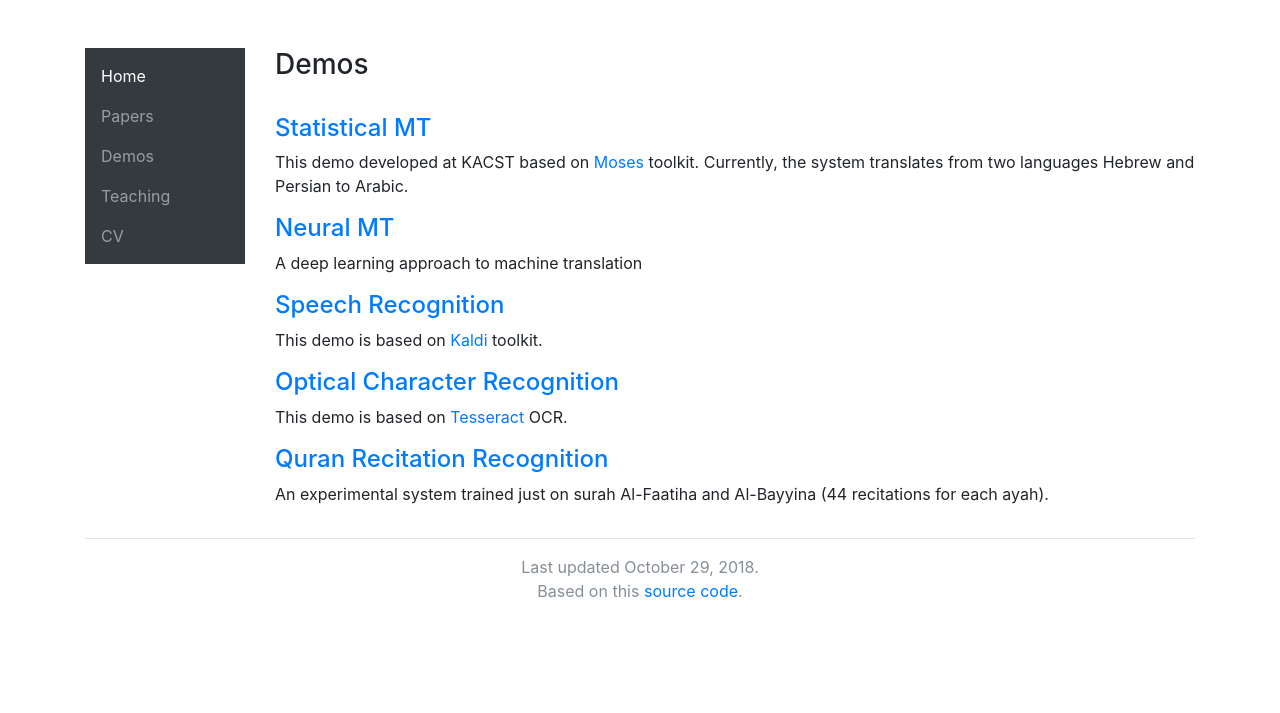
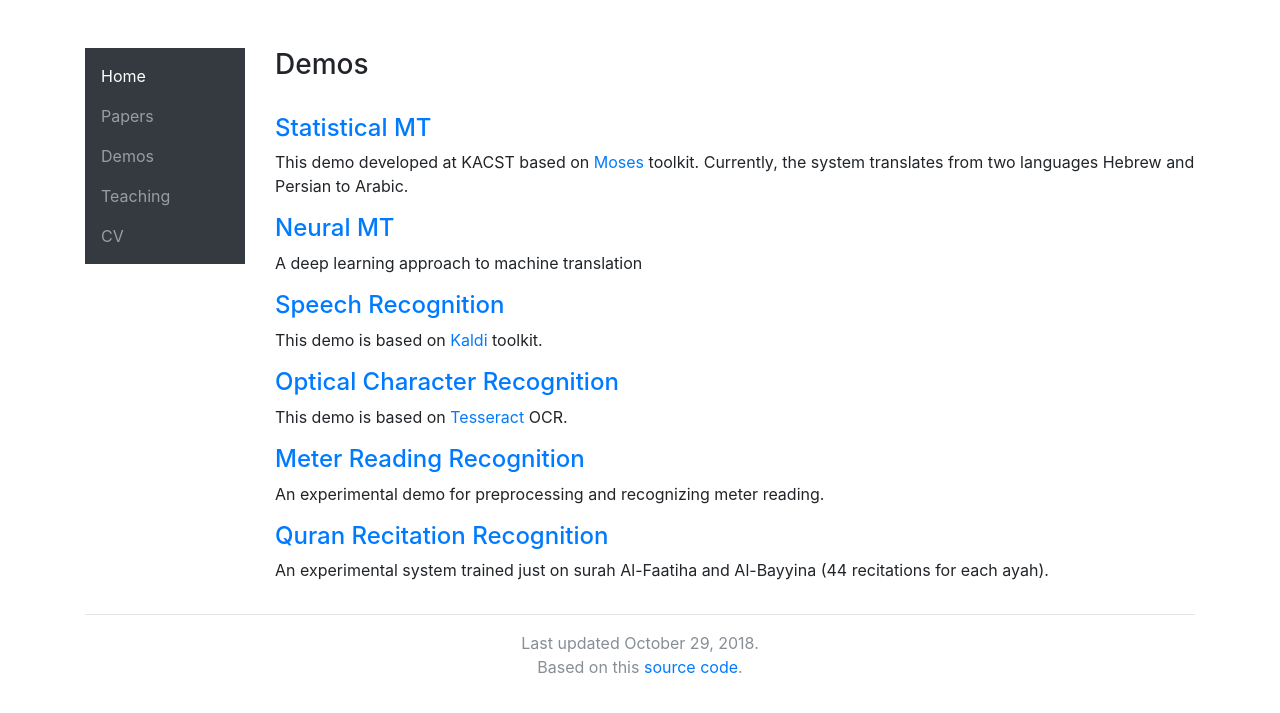
Before and after one commit to asrajeh/asrajeh.github.io, a Jekyll site: the page built from demos.html, in a window 1280 px wide. Shown: the top 713 px of the page. Built offline with Jekyll 4.4.1, drawn with Linux system fonts in a browser that asks for light colours; nearby versions of some CDN libraries.

Commit message:
Update demos.html

```diff
--- a/demos.html
+++ b/demos.html
@@ -27,6 +27,11 @@ This demo is based on <a href="http://kaldi-asr.org/">Kaldi</a> toolkit.
 This demo is based on <a href="https://github.com/tesseract-ocr/tesseract">Tesseract</a> OCR.
 </dl>
 
+<h4><a href="http://asrajeh.ddns.net/meter/">Meter Reading Recognition</a></h4>
+<dl>
+An experimental demo for preprocessing and recognizing meter reading.
+</dl>
+
 <h4><a href="http://asrajeh.ddns.net/qrr/">Quran Recitation Recognition</a></h4>
 <dl>
 An experimental system trained just on surah Al-Faatiha and Al-Bayyina (44 recitations for each ayah).
```
